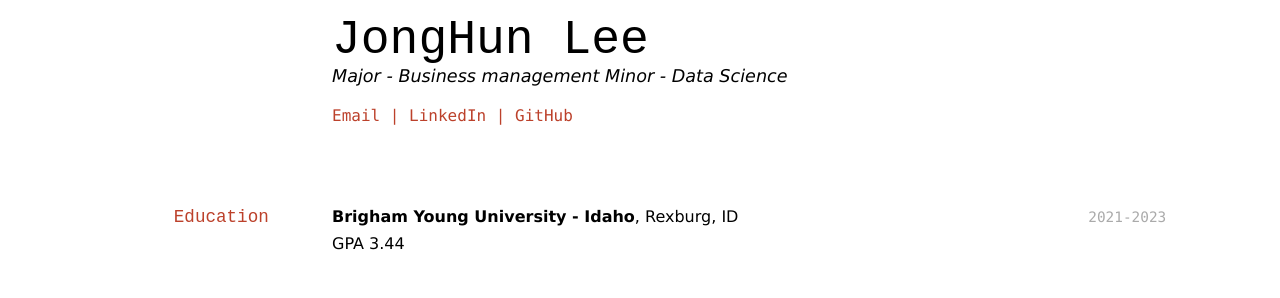
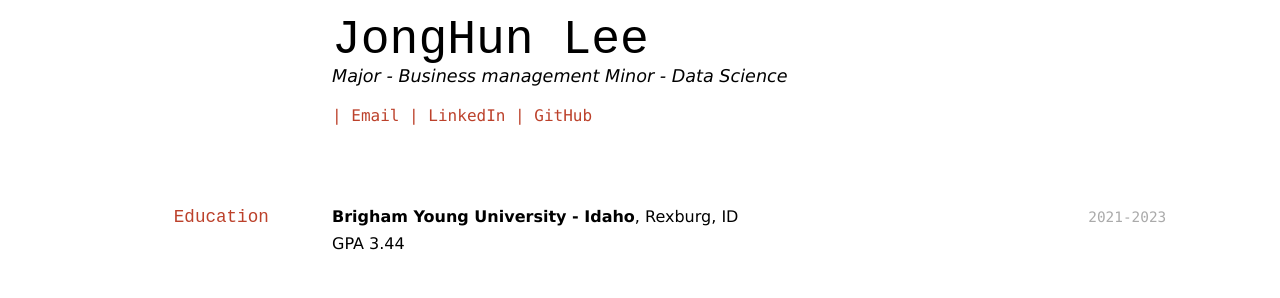
Before and after one commit to byuids-resumes/JongHun_Resume1, a Jekyll site: the page built from docs/index.md, in a window 1280 px wide. Shown: the top 298 px of the page. Built offline with Jekyll 4.4.1, drawn with Linux system fonts in a browser that asks for light colours.

```diff
--- a/docs/index.md
+++ b/docs/index.md
@@ -7,7 +7,7 @@ Major - Business management
 Minor - Data Science
 
 <div id="webaddress">
-<a href="white.winterfilm@gmail.com">Email</a>
+| <a href="white.winterfilm@gmail.com">Email</a>
 | <a href="https://www.linkedin.com/in/jonghunlee">LinkedIn</a>
 | <a href="https://siwol-archive.github.io/">GitHub</a>
 </div>
```
